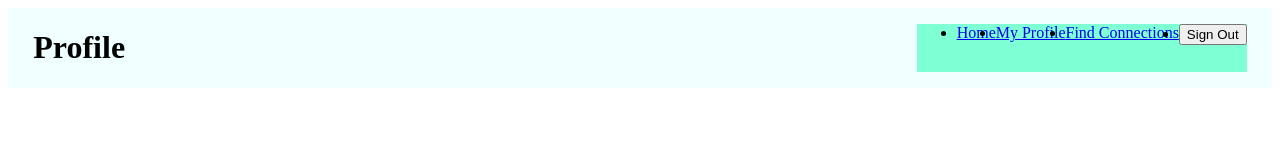
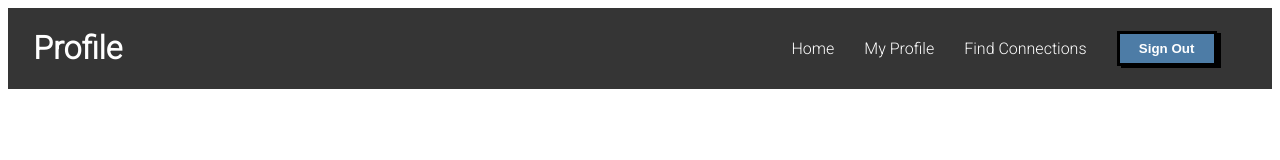
Before and after one commit to albaraa-badawi/CodingDojo, a plain HTML site: page Web Fundementals/CSS/Flex Navbar/index.html in a window 1280 px wide. Drawn offline with Linux system fonts and the light colour scheme.

Commit message:
New project in CSS

```diff
--- a/Web Fundementals/CSS/Flex Navbar/index.html
+++ b/Web Fundementals/CSS/Flex Navbar/index.html
@@ -6,6 +6,9 @@
     <meta name="viewport" content="width=device-width, initial-scale=1.0">
     <title>Flex Navbar</title>
     <link rel="stylesheet" href="style.css">
+    <link rel="preconnect" href="https://fonts.googleapis.com">
+    <link rel="preconnect" href="https://fonts.gstatic.com" crossorigin>
+    <link href="https://fonts.googleapis.com/css2?family=Roboto:wght@300&display=swap" rel="stylesheet">
 </head>
 <body>
     <div class="nav">
--- a/Web Fundementals/CSS/Flex Navbar/style.css
+++ b/Web Fundementals/CSS/Flex Navbar/style.css
@@ -1,11 +1,29 @@
 .nav{
     display: flex;
-    background-color: azure;
+    background-color: rgb(53, 53, 53);
+    color: rgb(255, 255, 255);
     justify-content: space-between;
     padding-left: 2%;
     padding-right: 2%;
+    font-family: 'Roboto', sans-serif;
 }
 .nav-links{
     display: flex;
-    background-color: aquamarine;
+    justify-content: space-evenly;
+    align-items: center;
+    list-style-type: none;
+    min-width: 40%;
 }
+.btn{
+    color: rgb(255, 255, 255);
+    background-color: rgb(77, 124, 166);
+    border: 3px solid rgb(0, 0, 0);
+    width: 100px;
+    height: 35px;
+    box-shadow: 4px 2px black;
+    font-weight: bold;
+}
+a {
+    color: white;
+    text-decoration: none;
+    }
```
